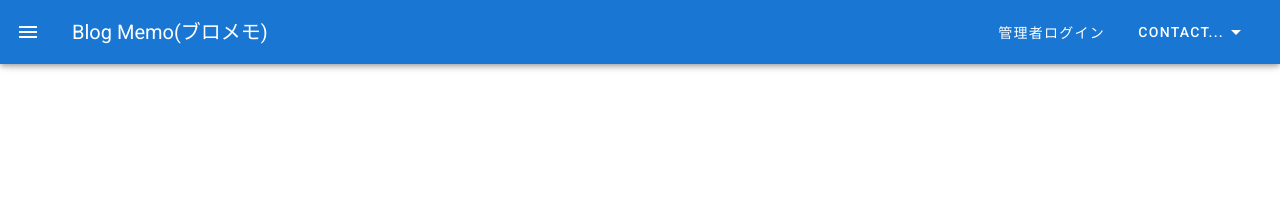
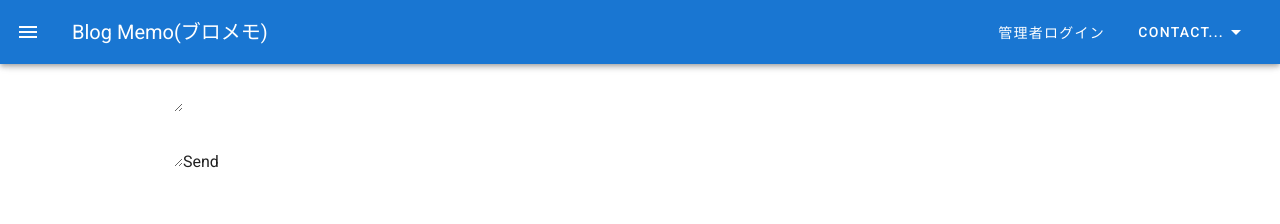
Before and after one commit to DaisukeHirabayashi/Vue-Blog, a Vue app: page /create_markdown in a window 1280 px wide. Shown: the top 224 px of the page. Built offline with nearby package versions, Linux system fonts and the light colour scheme.

Commit message:
createfileの追加

```diff
--- a/src/App.vue
+++ b/src/App.vue
@@ -102,9 +102,9 @@ export default {
             ]
           },
           {
-            name: 'Directives',
-            icon: 'mdi-function',
-            link:'/directives'
+            name: 'Create Article',
+            icon: 'mdi-file-document-edit',
+            link:'/create_markdown'
           },
           {
             name: 'Github Code',
--- a/src/router/index.js
+++ b/src/router/index.js
@@ -13,9 +13,6 @@ const routes = [
   {
     path: '/about',
     name: 'About',
-    // route level code-splitting
-    // this generates a separate chunk (about.[hash].js) for this route
-    // which is lazy-loaded when the route is visited.
     component: () => import(/* webpackChunkName: "about" */ '../views/About.vue')
   },
   {
@@ -33,10 +30,12 @@ const routes = [
   {
     path: '/markdown',
     name: 'Markdown',
-    // route level code-splitting
-    // this generates a separate chunk (about.[hash].js) for this route
-    // which is lazy-loaded when the route is visited.
     component: () => import(/* webpackChunkName: "about" */ '../views/Markdown.vue')
+  },
+  {
+    path: '/create_markdown',
+    name: 'Create_markdown',
+    component: () => import(/* webpackChunkName: "about" */ '../views/AddMarkdown.vue')
   }
 ]
 
--- /dev/null
+++ b/src/views/AddMarkdown.vue
@@ -0,0 +1,40 @@
+<template>
+  <v-app>
+    <form action="" class="form">
+      <textarea v-model="input_title" :disabled="!user.uid"></textarea>
+    </form>
+    <form action="" @submit.prevent="doSend" class="form">
+      <textarea v-model="input" :disabled="!user.uid"></textarea>
+      <button type="submit" :disabled="!user.uid" class="send-button">Send</button>
+    </form>
+  </v-app>
+</template>
+
+<script>
+import firebase from 'firebase'
+
+export default {
+  data() {
+    return {
+      user:this.$store.state.store_user,
+      input:'',
+      input_title:''
+    }
+  },
+  methods: {
+    doSend() {
+      const firedb_mark = firebase.database().ref('markdown');
+      var newMarkdown = firedb_mark.push({markdown_text: this.input});
+      console.log("new key: "+newMarkdown.key);
+      firebase.database().ref('mk_title').push({
+          markdown_title: this.input_title,
+          id: newMarkdown.key
+      });
+    }
+  }
+};
+</script>
+
+<style>
+  @import "../assets/markdown.css";
+</style>
```
